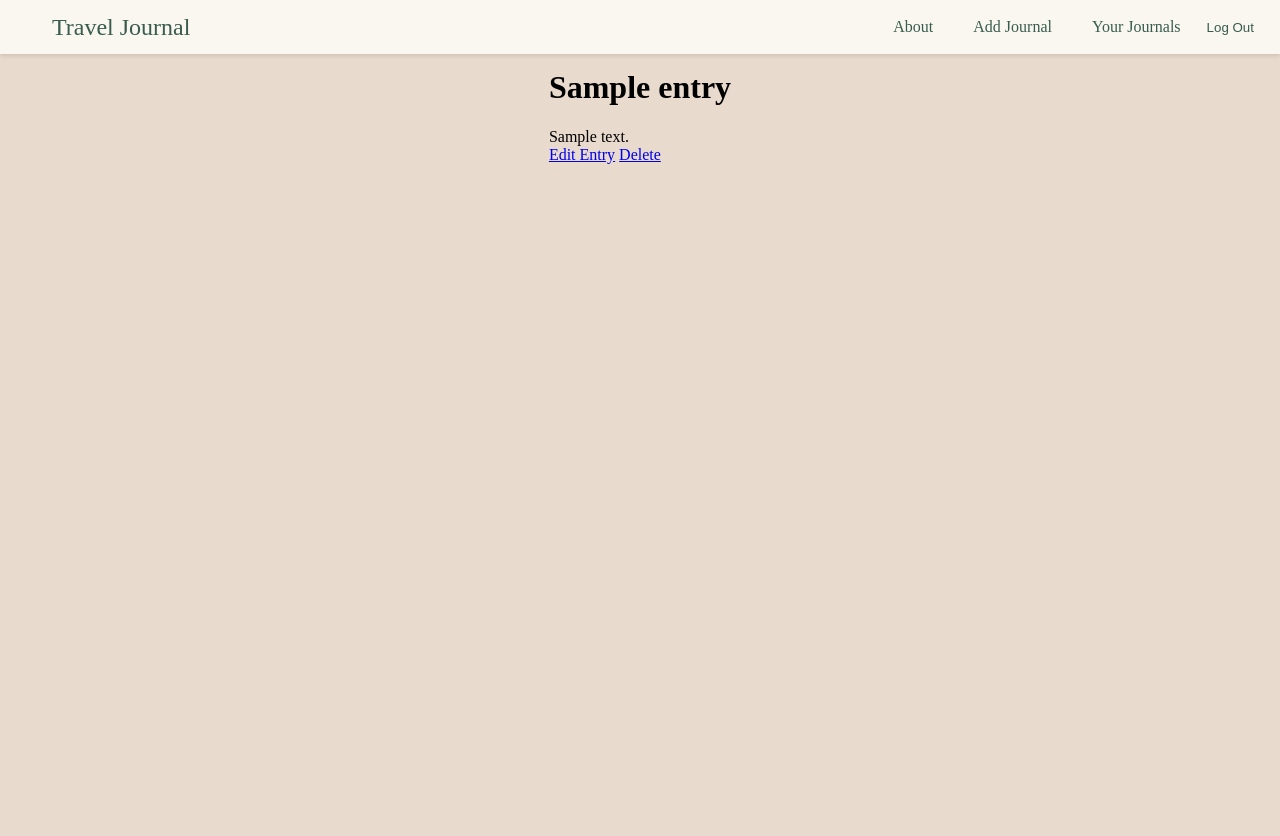
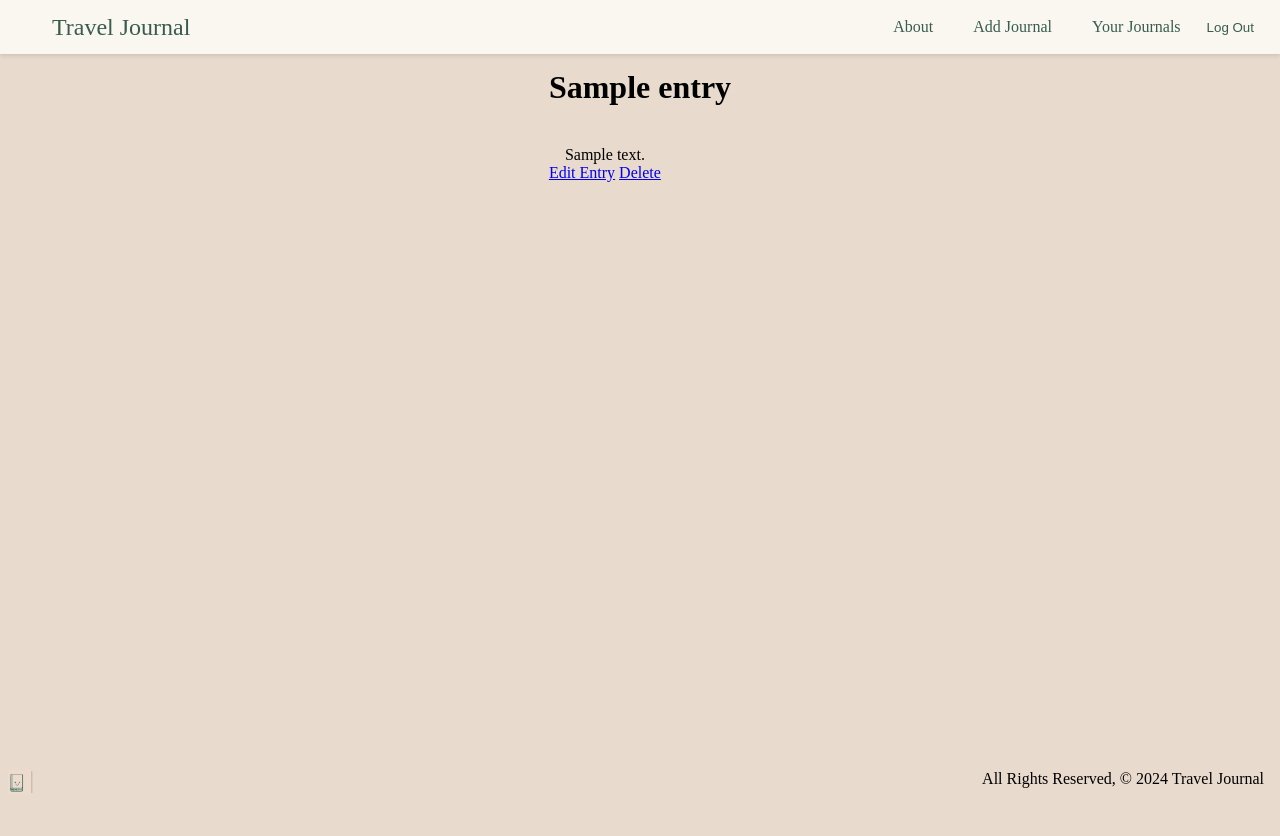
Before and after one commit to benlcohn/Travel-journal, a Django app: page /entries/1/ in a window 1280 px wide. Run offline with Django 5.2, Linux system fonts and the light colour scheme; a user stored in the database is signed in; tables that the repository leaves empty hold one stand-in row (values such as "Sample post").

Commit message:
footer, edit-entry format, photo size

```diff
--- a/main_app/static/css/style.css
+++ b/main_app/static/css/style.css
@@ -167,7 +167,6 @@ img {
   height: auto;
   width: auto;
   max-width: 300px;
-  max-height: 300px;
 }
 
 .child {
@@ -192,3 +191,27 @@ img {
 .form {
   font-size: 36px;
 }
+
+.entry-detail{
+  white-space: pre-wrap;
+}
+
+footer{
+  display: inline;
+}
+
+.footer-img{
+  height: auto;
+  width: auto;
+  max-width: 25px;
+  float: left;
+  margin-bottom: 33px;
+}
+
+.right{
+  float: right;
+}
+
+#upload{
+  width: 290px;
+}
--- a/main_app/templates/base.html
+++ b/main_app/templates/base.html
@@ -46,8 +46,9 @@
         {% block content %}
         {% endblock %}
     </main>
-  	<footer class="page-footer">
-       <div class="right">  </div>
-    </footer>
+    <footer>
+        <img src="{% static 'images/TJLogoSmall.png' %}" class="footer-img"></img>
+        <div class="right">All Rights Reserved, &copy; 2024 Travel Journal &nbsp;</div>
+     </footer>
 </body>
 </html>
--- a/main_app/templates/main_app/entry_detail.html
+++ b/main_app/templates/main_app/entry_detail.html
@@ -2,7 +2,7 @@
 {% block content %}
 <h1>{{ entry.title }}</h1>
 
-<div>
+<div class="entry-detail">
     {{ entry.text }}
 </div>
 <div>
--- a/main_app/views.py
+++ b/main_app/views.py
@@ -9,8 +9,9 @@ from django.contrib.auth.forms import UserCreationForm
 from django.contrib.auth.decorators import login_required
 from django.contrib.auth.mixins import LoginRequiredMixin
 from django.urls import reverse
+from django import forms
 from .models import Journal, Comment, Entry, Photo
-from .forms import JournalForm, CommentForm, EntryForm
+from .forms import JournalForm, CommentForm, EntryForm, EntryUpdate
 import requests
 from datetime import datetime
 
@@ -153,7 +154,7 @@ class EntryDetail(LoginRequiredMixin, DetailView):
 
 class EntryUpdate(LoginRequiredMixin, UpdateView):
     model = Entry
-    fields = ['title', 'text']
+    form_class = EntryUpdate
 
     def get_success_url(self):
         return f'/entries/{self.object.id}'
```
Also changed, not shown: main_app/forms.py (+11 -0 lines), main_app/templates/journals/index.html (+6 -4 lines), main_app/templates/journals/journals_detail.html (+6 -3 lines).
